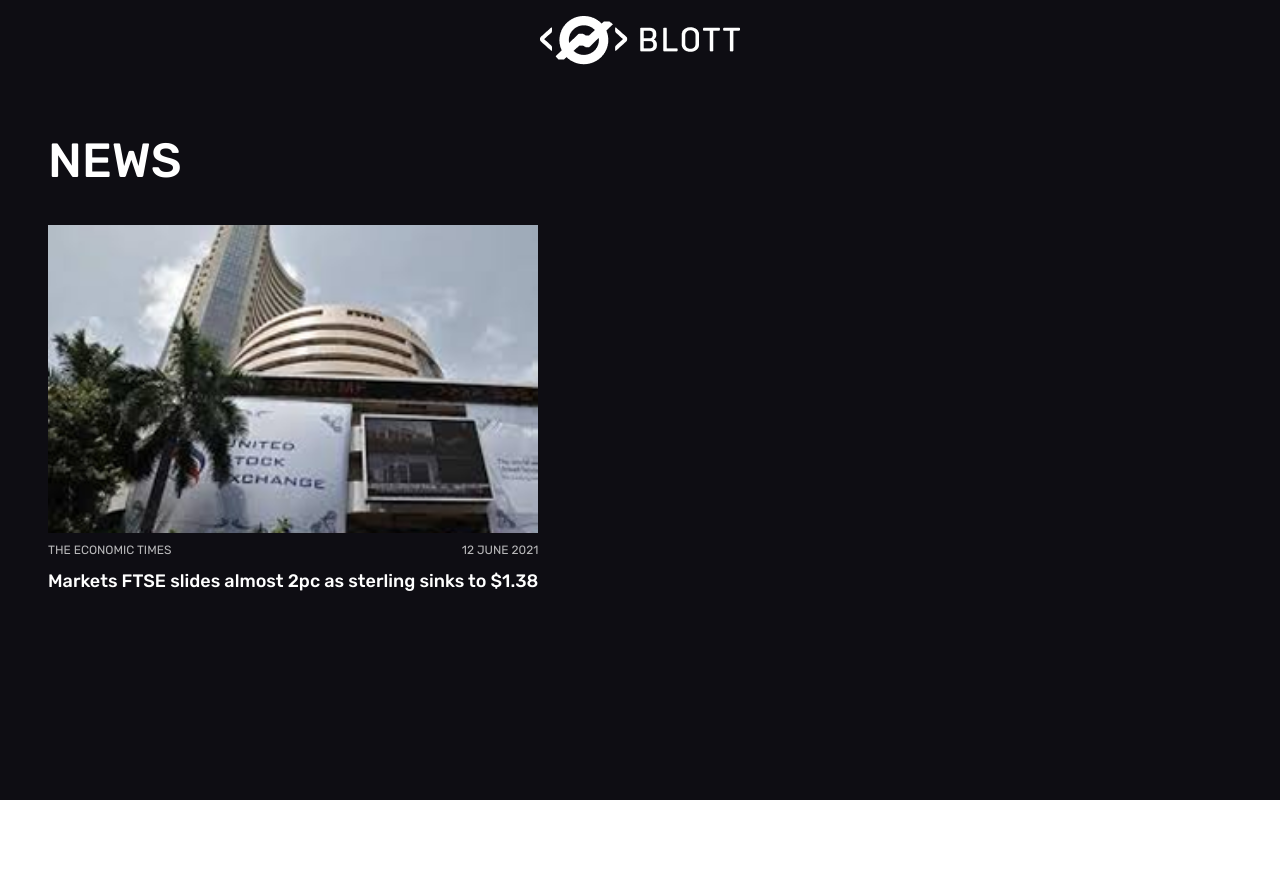
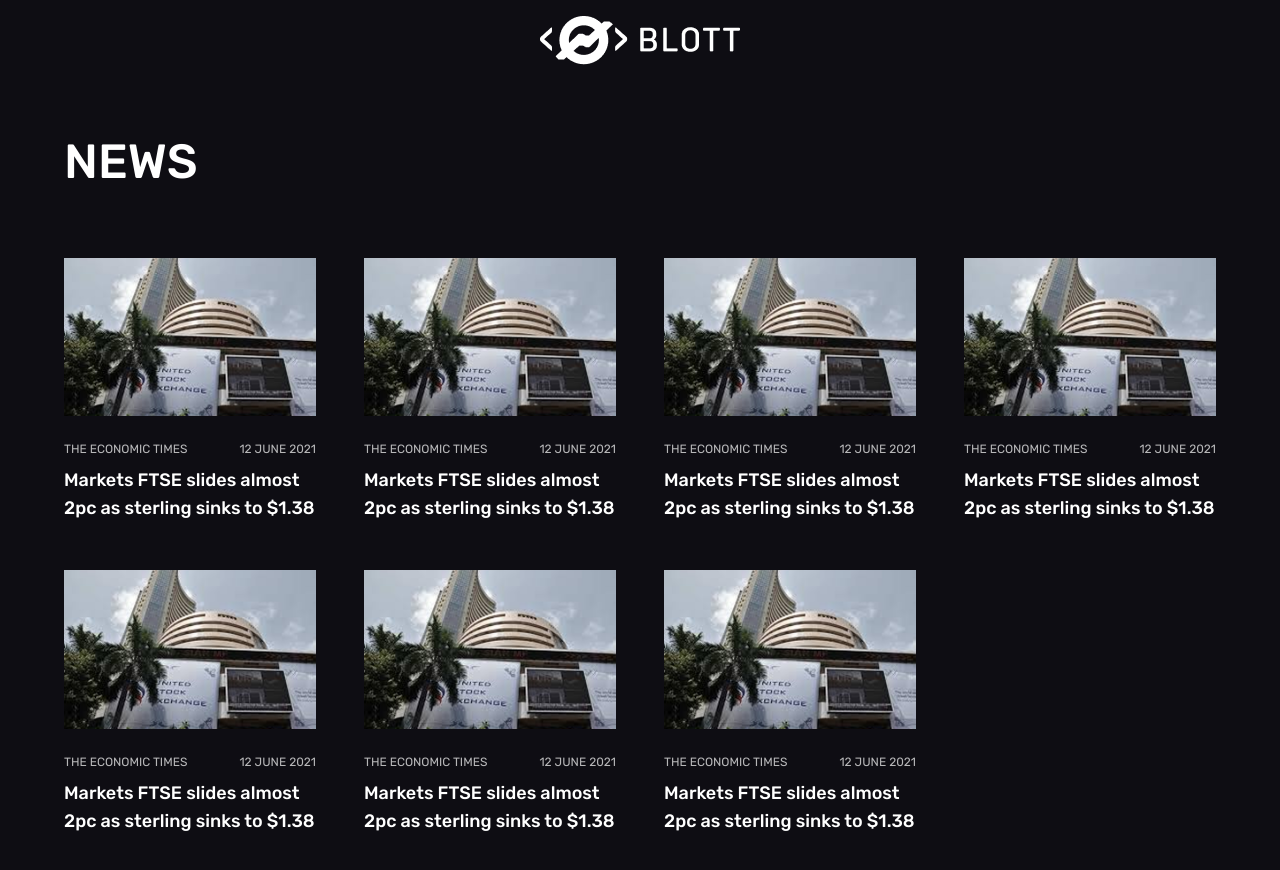
Before and after one commit to Maxinth/blott-web, a React (Vite) app: page / in a window 1280 px wide. Shown: the top 870 px of the page. Before the commit the page ends 800 px from the top, so only its background shows below. Built offline with nearby package versions, Linux system fonts and the light colour scheme.

Commit message:
add news card section with mock data.

```diff
--- a/src/App.tsx
+++ b/src/App.tsx
@@ -3,7 +3,7 @@
 
 function App() {
   return (
-    <main className="bg-[#0E0D13] font-rub px-12 h-screen">
+    <main className="bg-[#0E0D13] font-rub ">
       <Navbar />
       <NewsCardsSection />
     </main>
--- a/src/components/Navbar.tsx
+++ b/src/components/Navbar.tsx
@@ -1,7 +1,7 @@
 import Logo from "../assets/BLOTT.png";
 const Navbar = () => {
   return (
-    <nav className="flex items-center justify-center p-4  right-0 left-0 top-10 z-50 mb-4">
+    <nav className="flex w-full items-center justify-center py-4 lg:p-4  right-0 left-0 top-10 z-50 mb-4 border-b border-gray-700 lg:border-transparent">
       <img src={Logo} alt="logo" />
     </nav>
   );
--- a/src/components/NewsCard.tsx
+++ b/src/components/NewsCard.tsx
@@ -2,16 +2,25 @@
 
 const NewsCard = () => {
   return (
-    <div className="w-fit ">
-      <img src={NewsImg} alt="img" className="mb-2 object-contain w-full" />
-      <div className="w-full">
+    <div className="w-fit flex lg:flex-col items-start gap-4  group hover:bg-gray-800/45 p-4 cursor-pointer ease-in-out transition-all duration-300 ">
+      <img
+        src={NewsImg}
+        alt="img"
+        className="mb-2 lg:object-contain lg:w-full w-1/4 !h-full object-cover"
+      />
+      <div className="lg:w-full w-3/4">
         <div className="mb-2 text-white opacity-70 uppercase text-[12px] flex items-center w-full justify-between">
           <span>The Economic Times</span>
           <span>12 June 2021</span>
         </div>
-        <p className="font-medium text-white text-lg">
+        <a
+          href="#"
+          target="_blank"
+          rel="noreferrer"
+          className="font-medium text-white text-lg group-hover:underline"
+        >
           Markets FTSE slides almost 2pc as sterling sinks to $1.38
-        </p>
+        </a>
       </div>
     </div>
   );
--- a/src/components/NewsCardsSection.tsx
+++ b/src/components/NewsCardsSection.tsx
@@ -1,9 +1,19 @@
 import NewsCard from "./NewsCard";
 const NewsCardsSection = () => {
   return (
-    <section>
-      <h1 className="uppercase font-medium text-5xl text-white py-10">News</h1>
-      <NewsCard />
+    <section className="w-full px-4 lg:px-12 pb-4">
+      <h1 className="uppercase font-bold lg:font-medium text-2xl lg:text-5xl text-white lg:px-4 lg:py-10 lg:mb-0">
+        News
+      </h1>
+      <div className="w-full py-4 lg:grid lg:grid-cols-4 gap-4">
+        <NewsCard />
+        <NewsCard />
+        <NewsCard />
+        <NewsCard />
+        <NewsCard />
+        <NewsCard />
+        <NewsCard />
+      </div>
     </section>
   );
 };
```
